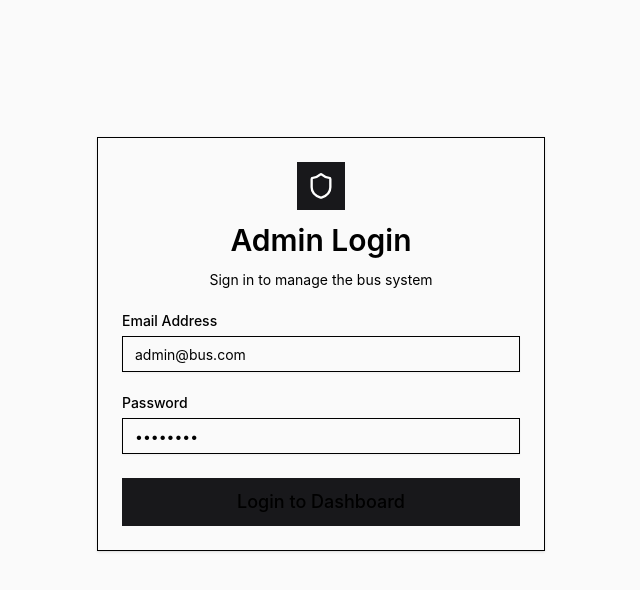
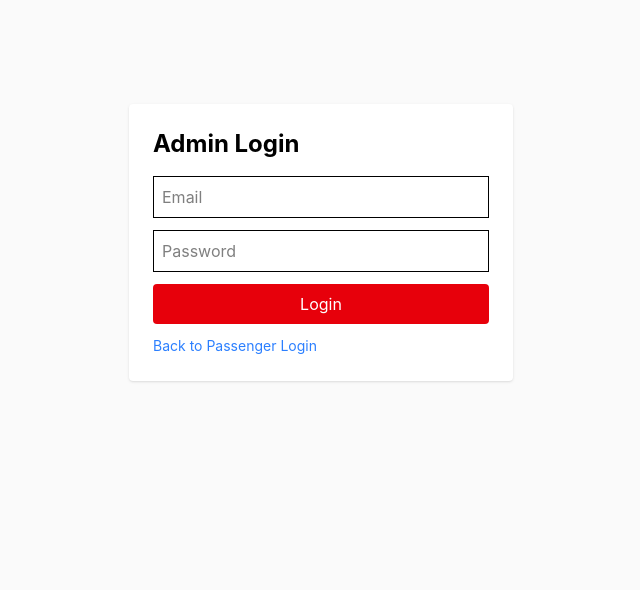
Before and after one commit to ChathuniRathnayake/Bus_Ticket_Issuing_App, a React (Vite) app in the folder web/bus-frontend/bus-ticketing/: page /admin-login in a window 1280 px wide. Shown: the top 590 px of the page, without its empty margins (319-959 px from the left). Built offline with nearby package versions, Linux system fonts and the light colour scheme.

Commit message:
updated admin login

```diff
--- a/web/bus-frontend/bus-ticketing/src/Admin/AdminLogin.jsx
+++ b/web/bus-frontend/bus-ticketing/src/Admin/AdminLogin.jsx
@@ -1,70 +1,84 @@
 import { useState } from "react";
-import { useNavigate } from "react-router-dom";
-import { Card, CardContent, CardDescription, CardHeader, CardTitle } from "@/components/ui/card";
-import { Button } from "@/components/ui/button";
-import { Input } from "@/components/ui/input";
-import { Label } from "@/components/ui/label";
-import { Shield } from "lucide-react";
+import { getAuth, signInWithEmailAndPassword } from "firebase/auth";
+import { app } from "../firebase"; // Adjust path if needed
 
-export default function AdminLogin() {
+const auth = getAuth(app);
+
+export default function AdminLogin({ goPassenger }) {
   const [email, setEmail] = useState("");
   const [password, setPassword] = useState("");
-  const [loading, setLoading] = useState(false);
-  const navigate = useNavigate();
+  const [message, setMessage] = useState("");
 
   const handleLogin = async () => {
-    if (!email || !password) {
-      alert("Please fill all fields");
-      return;
+    setMessage("");
+
+    try {
+      // 1️⃣ Sign in with Firebase Auth
+      const userCredential = await signInWithEmailAndPassword(auth, email, password);
+
+      // 2️⃣ Get Firebase ID token
+      const idToken = await userCredential.user.getIdToken();
+
+      // 3️⃣ Send token to backend
+      const res = await fetch("http://localhost:5000/api/admin/login", {
+        method: "POST",
+        headers: { "Content-Type": "application/json" },
+        body: JSON.stringify({ idToken }),
+      });
+
+      const data = await res.json();
+
+      if (res.ok) {
+        setMessage("✅ Login successful!");
+        console.log("Backend response:", data);
+
+        // Save token for later API requests
+        localStorage.setItem("adminToken", idToken);
+      } else {
+        setMessage("❌ " + data.message);
       }
-    setLoading(true);
-    setTimeout(() => {
-      setLoading(false);
-      navigate("/admin-dashboard");
-    }, 500);
+
+    } catch (error) {
+      console.error(error);
+      setMessage("❌ Invalid email or password");
+    }
   };
 
   return (
-    <div className="flex min-h-[80vh] items-center justify-center">
-      <Card className="w-full max-w-md">
-        <CardHeader className="space-y-1 text-center">
-          <div className="mx-auto w-12 h-12 bg-zinc-900 text-white rounded-2xl flex items-center justify-center">
-            <Shield className="h-7 w-7" />
-          </div>
-          <CardTitle className="text-3xl">Admin Login</CardTitle>
-          <CardDescription>Sign in to manage the bus system</CardDescription>
-        </CardHeader>
-        <CardContent className="space-y-6">
-          <div className="space-y-2">
-            <Label htmlFor="email">Email Address</Label>
-            <Input
-              id="email"
+    <div className="w-96 p-6 bg-white rounded shadow m-auto mt-20">
+      <h1 className="text-2xl font-bold mb-4">Admin Login</h1>
+
+      <input
         type="email"
-              placeholder="admin@bus.com"
+        placeholder="Email"
         value={email}
         onChange={(e) => setEmail(e.target.value)}
+        className="w-full p-2 border mb-3"
       />
-          </div>
-          <div className="space-y-2">
-            <Label htmlFor="password">Password</Label>
-            <Input
-              id="password"
+
+      <input
         type="password"
-              placeholder="••••••••"
+        placeholder="Password"
         value={password}
         onChange={(e) => setPassword(e.target.value)}
+        className="w-full p-2 border mb-3"
       />
-          </div>
 
-          <Button
+      <button
+        className="w-full p-2 bg-red-600 text-white rounded"
         onClick={handleLogin}
-            disabled={loading}
-            className="w-full h-12 bg-zinc-900 hover:bg-black text-lg"
       >
-            {loading ? "Logging in..." : "Login to Dashboard"}
-          </Button>
-        </CardContent>
-      </Card>
+        Login
+      </button>
+
+      <button
+        className="text-sm text-blue-500 mt-3"
+        onClick={goPassenger}
+      >
+        Back to Passenger Login
+      </button>
+
+      {message && <p className="mt-3">{message}</p>}
     </div>
   );
 }
--- a/web/bus-frontend/bus-ticketing/src/firebase.js
+++ b/web/bus-frontend/bus-ticketing/src/firebase.js
@@ -0,0 +1,13 @@
+import { initializeApp } from "firebase/app";
+
+const firebaseConfig = {
+  apiKey: "AIzaSyBr80r1w1Ns_H6iKOfFPEdBkEtIxmgkarU",
+  authDomain: "bus-ticket-issuing-system.firebaseapp.com",
+  projectId: "bus-ticket-issuing-system",
+  storageBucket: "bus-ticket-issuing-system.firebasestorage.app",
+  messagingSenderId: "531196138685",
+  appId: "1:531196138685:web:53a485f314869ee04813d4",
+  measurementId: "G-CL56ECKB7W"
+};
+
+export const app = initializeApp(firebaseConfig);
```
Lines whose indentation alone changed are shown as unchanged.
